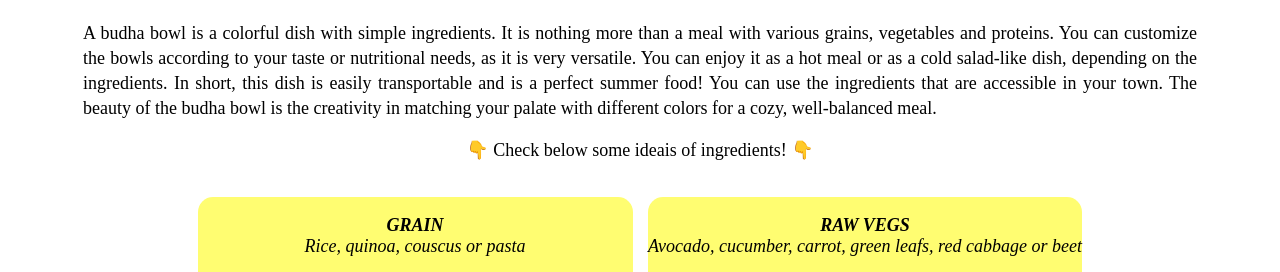
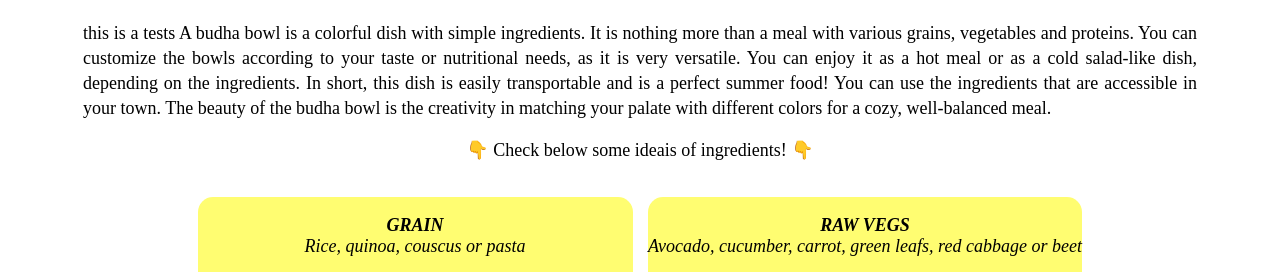
Before and after one commit to Wraquel/Buddha-Bowl-Landing-Page, a plain HTML site: page index.html in a window 1280 px wide. Shown: the part 486-758 px from the top of the page. Drawn offline with Linux system fonts and the light colour scheme.

Commit message:
test clone

```diff
--- a/index.html
+++ b/index.html
@@ -19,7 +19,7 @@
         width="400"
         class="imgbudhab"
       />
-      <div class="text">
+      <div class="text"> this is a tests
         A budha bowl is a colorful dish with simple ingredients. It is nothing
         more than a meal with various grains, vegetables and proteins. You can
         customize the bowls according to your taste or nutritional needs, as it
```
